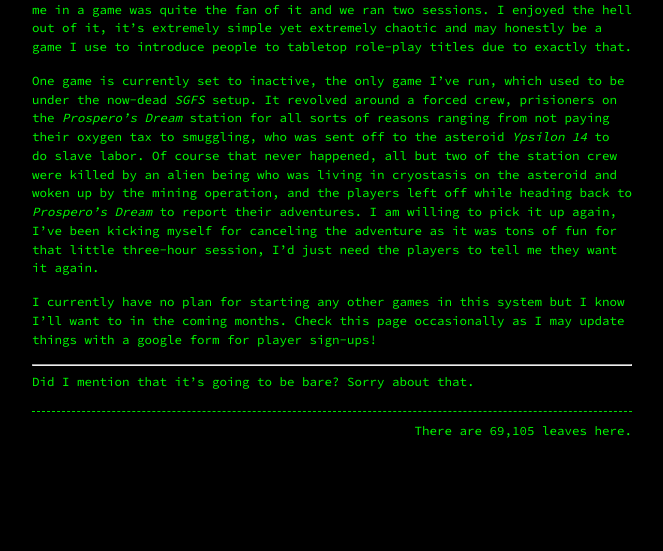
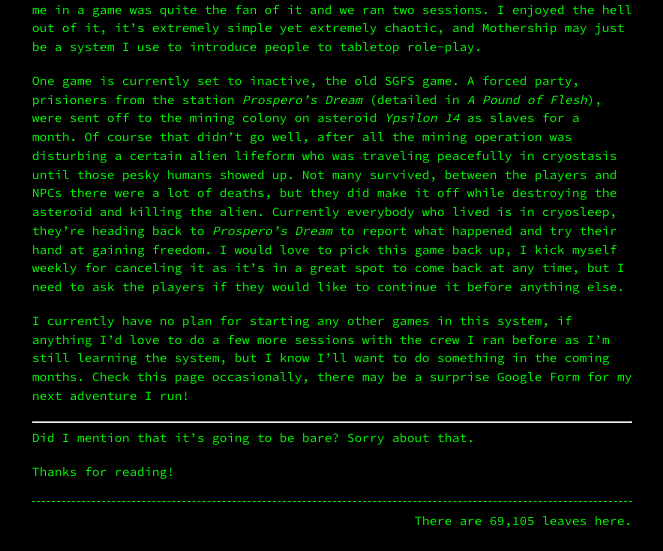
Before and after one commit to Terwilliger69105/69105.github.io, a Jekyll site: the page built from otrpgs.md, in a window 1280 px wide. Shown: the part 547-1098 px from the top of the page, without its empty margins (308-971 px from the left). Built offline with Jekyll 4.4.1, drawn with Linux system fonts in a browser that asks for light colours; our own code applies the rules of GitHub Pages for plain Markdown files; before the commit the page ends 1008 px from its top, so only the background shows below that; some of the changed text lies outside the part shown.

Commit message:
Update otrpgs.md

```diff
--- a/otrpgs.md
+++ b/otrpgs.md
@@ -11,12 +11,14 @@ Want to know what else I'll GM? **OTRPGs** simply just means "Other Tabletop RPG
 
 ![The Small Mothership Collection](https://i.imgur.com/azowSPPl.jpg)
 
-I found this game at most a couple years ago, one of the last people to ever run me in a game was quite the fan of it and we ran two sessions. I enjoyed the hell out of it, it's extremely simple yet extremely chaotic and may honestly be a game I use to introduce people to tabletop role-play titles due to exactly that.
+I found this game at most a couple years ago, one of the last people to ever run me in a game was quite the fan of it and we ran two sessions. I enjoyed the hell out of it, it's extremely simple yet extremely chaotic, and Mothership may just be a system I use to introduce people to tabletop role-play.
 
-One game is currently set to inactive, the only game I've run, which used to be under the now-dead *SGFS* setup. It revolved around a forced crew, prisioners on the *Prospero's Dream* station for all sorts of reasons ranging from not paying their oxygen tax to smuggling, who was sent off to the asteroid *Ypsilon 14* to do slave labor. Of course that never happened, all but two of the station crew were killed by an alien being who was living in cryostasis on the asteroid and woken up by the mining operation, and the players left off while heading back to *Prospero's Dream* to report their adventures. I am willing to pick it up again, I've been kicking myself for canceling the adventure as it was tons of fun for that little three-hour session, I'd just need the players to tell me they want it again.
+One game is currently set to inactive, the old SGFS game. A forced party, prisioners from the station *Prospero's Dream* (detailed in *A Pound of Flesh*), were sent off to the mining colony on asteroid *Ypsilon 14* as slaves for a month. Of course that didn't go well, after all the mining operation was disturbing a certain alien lifeform who was traveling peacefully in cryostasis until those pesky humans showed up. Not many survived, between the players and NPCs there were a lot of deaths, but they did make it off while destroying the asteroid and killing the alien. Currently everybody who lived is in cryosleep, they're heading back to *Prospero's Dream* to report what happened and try their hand at gaining freedom. I would love to pick this game back up, I kick myself weekly for canceling it as it's in a great spot to come back at any time, but I need to ask the players if they would like to continue it before anything else.
 
-I currently have no plan for starting any other games in this system but I know I'll want to in the coming months. Check this page occasionally as I may update things with a google form for player sign-ups!
+I currently have no plan for starting any other games in this system, if anything I'd love to do a few more sessions with the crew I ran before as I'm still learning the system, but I know I'll want to do something in the coming months. Check this page occasionally, there may be a surprise Google Form for my next adventure I run!
 
 ---
 
 Did I mention that it's going to be bare? Sorry about that.
+
+Thanks for reading!
```
